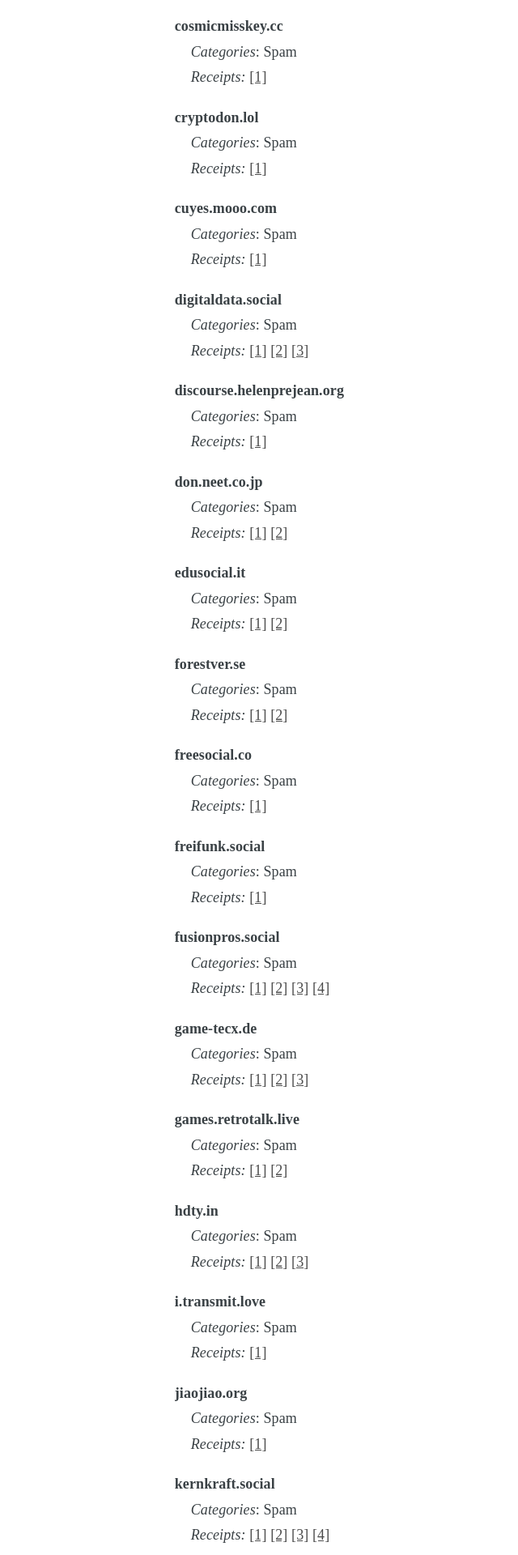
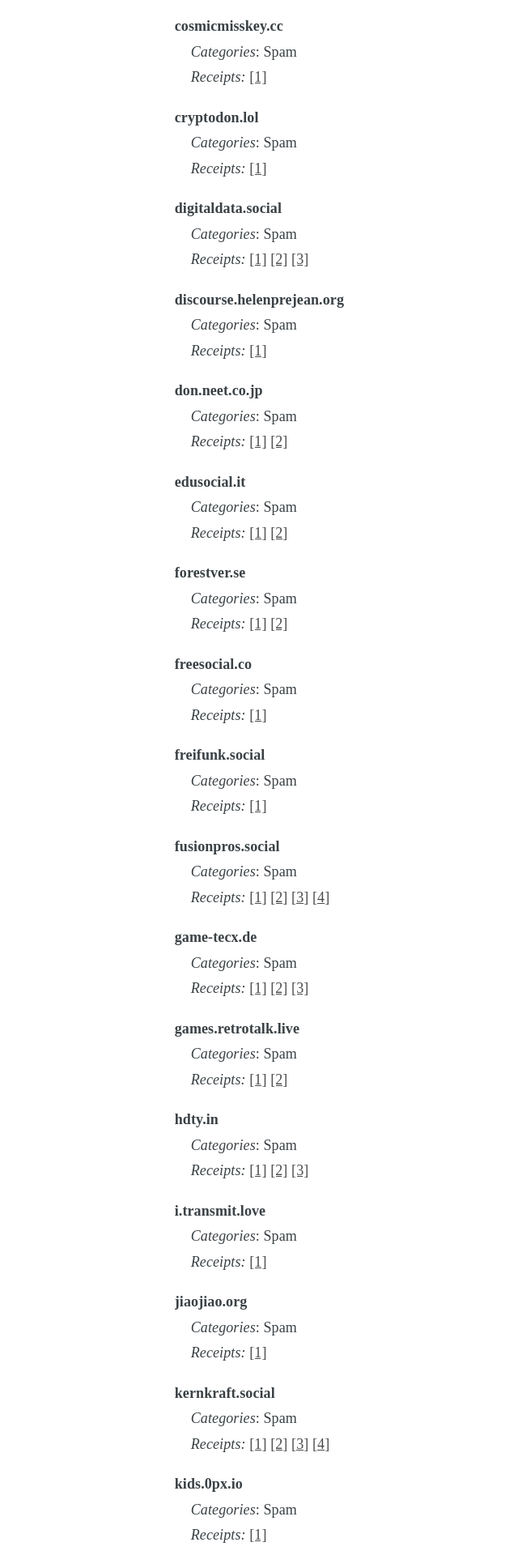
Before and after one commit to chaossocial/meta, a Jekyll site: the page built from federation.md, in a window 1280 px wide. Shown: the part 2211-4131 px from the top of the page at 81% size, without its empty margins (214-854 px from the left). Built offline with Jekyll 4.4.1, drawn with Linux system fonts in a browser that asks for light colours; some of the changed text lies outside the part shown.

Commit message:
Remove limit on cuyes.mooo.com

```diff
--- a/_data/limited_instances.json
+++ b/_data/limited_instances.json
@@ -138,17 +138,6 @@
     ],
     "receipts": [
       "https://cryptodon.lol/@ei2mqra1fk"
-    ],
-    "comment_en": "",
-    "comment_de": ""
-  },
-  {
-    "instance": "cuyes.mooo.com",
-    "tags": [
-      "SPAM"
-    ],
-    "receipts": [
-      "https://cuyes.mooo.com/@lfmglsciro"
     ],
     "comment_en": "",
     "comment_de": ""
```
